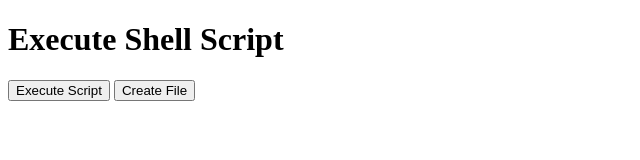
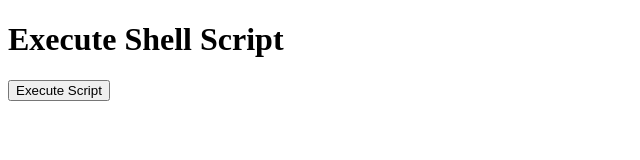
Before and after one commit to mi8ke/bash_button, a plain HTML site: page public/index.html in a window 1280 px wide. Shown: the whole page, without its empty margins (0-640 px from the left). Drawn offline with Linux system fonts and the light colour scheme.

Commit message:
node server.jsで動く

```diff
--- a/public/index.html
+++ b/public/index.html
@@ -8,7 +8,6 @@
 <body>
   <h1>Execute Shell Script</h1>
   <button onclick="executeScript()">Execute Script</button>
-  <button onclick="createFile()">Create File</button>
 
   <script>
     function executeScript() {
@@ -22,19 +21,5 @@
         });
     }
   </script>
-
-<script>
-  function createFile() {
-    fetch('/execute-script')
-      .then(response => response.text())
-      .then(result => {
-        console.log(result);
-      })
-      .catch(error => {
-        console.error('Error executing script:', error);
-      });
-  }
-</script>
-
 </body>
 </html>
```
Also changed, not shown: server.js (+4 -3 lines), 5 other files.
